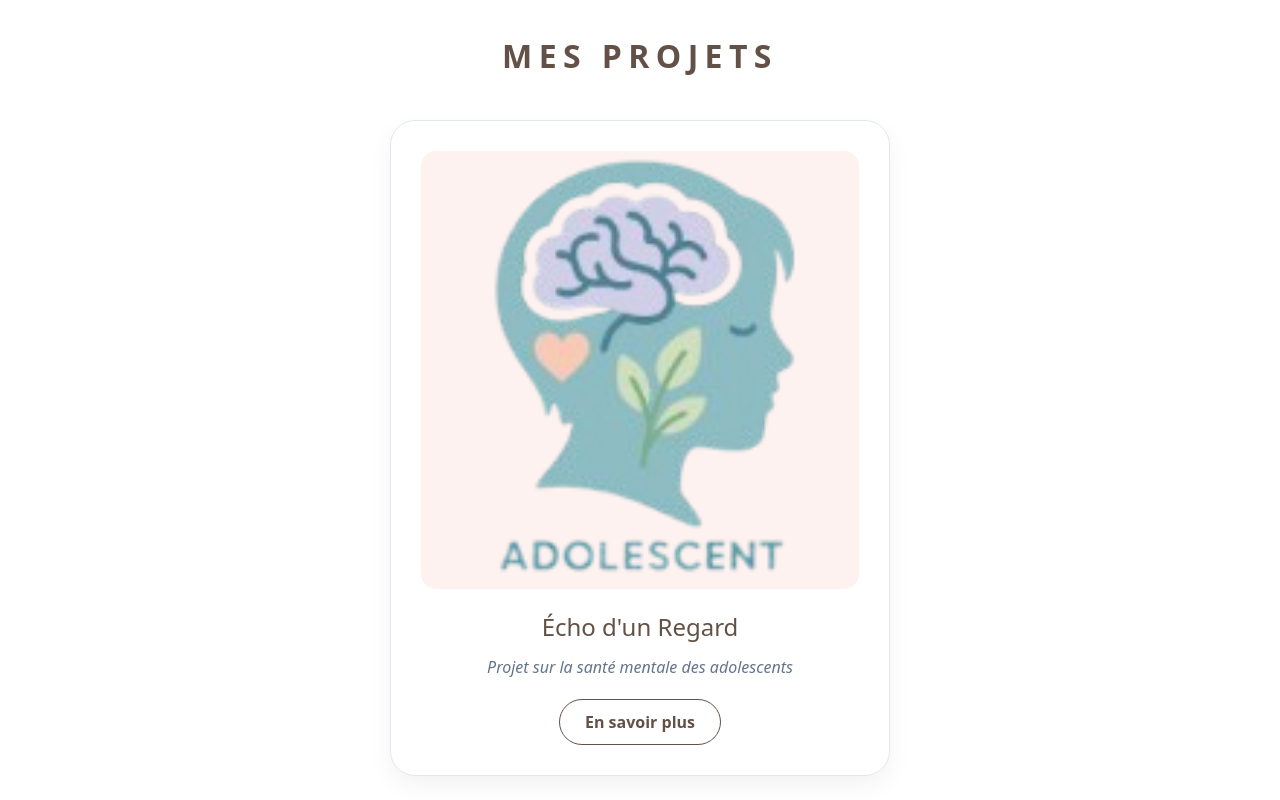
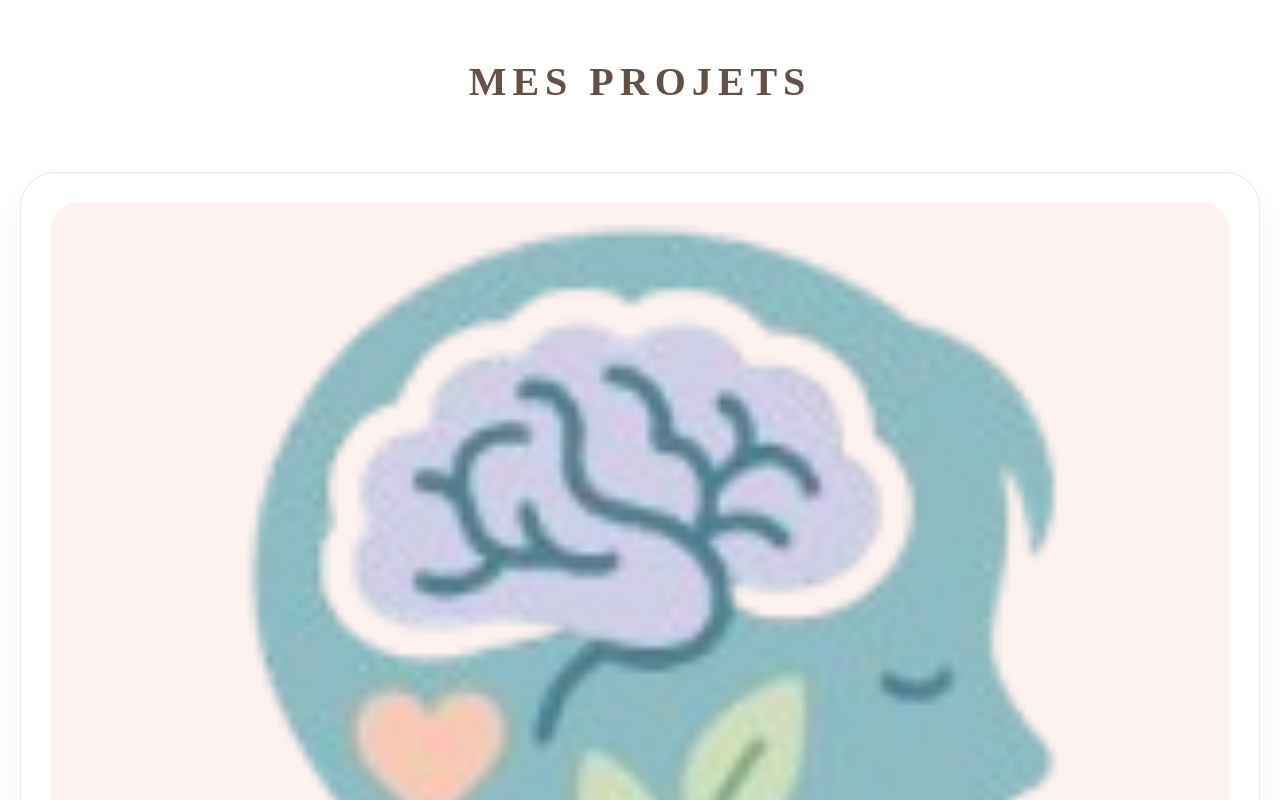
Before and after one commit to Llewenaa/portfolio-marie, a React (Vite) app: page / in a window 1280 px wide. Shown: the part 1040-1840 px from the top of the page. Built offline with nearby package versions, Linux system fonts and the light colour scheme; the HTML template or start-up script is replaced by a standard one.

Commit message:
modification

```diff
--- a/src/components/Profil.jsx
+++ b/src/components/Profil.jsx
@@ -56,7 +56,7 @@ export default function Profil() {
   >
     Marie, développeuse web passionnée par l'empathie numérique
   </h3>
-  <br></br>
+
   <p
     className="text-lg md:text-xl italic"
     style={{
--- a/src/components/Projets.jsx
+++ b/src/components/Projets.jsx
@@ -42,27 +42,55 @@ export default function Projets() {
   const [projetSelectionne, setProjetSelectionne] = useState(null);
 
   return (
-    <section id="projets" style={{ padding: '60px 20px', backgroundColor: '#ffffff', position: 'relative' }}>
-      <h2 style={{ textAlign: 'center', color: '#635147', marginBottom: '40px', fontSize: '2rem', letterSpacing: '0.2em', fontFamily: 'inherit', fontWeight: 'bold' }}>
+    <section id="projets" style={{ padding: '80px 20px', backgroundColor: '#ffffff' }}>
+      {/* Titre avec police élégante */}
+      <h2 style={{
+        textAlign: 'center',
+        color: '#635147',
+        marginBottom: '60px',
+        fontSize: '2.5rem',
+        letterSpacing: '0.15em',
+        fontFamily: "'Playfair Display', serif", // Police élégante
+        fontWeight: 'bold'
+      }}>
         MES PROJETS
       </h2>
 
-      {/* GRILLE DES PROJETS */}
-      <div style={{ display: 'flex', flexDirection: 'column', gap: '40px', alignItems: 'center' }}>
+      {/* GRILLE DES PROJETS RESPONSIVE (Grâce à Tailwind) */}
+      <div className="grid grid-cols-1 md:grid-cols-2 lg:grid-cols-3 gap-10 max-w-7xl mx-auto">
         {projetsData.map((projet) => (
           <div key={projet.id} style={{
-            width: '100%', maxWidth: '500px', backgroundColor: '#ffffff', borderRadius: '25px',
-            padding: '30px', boxShadow: '0 10px 25px rgba(0,0,0,0.05)', border: '1px solid #e2e8f0', textAlign: 'center'
+            backgroundColor: '#ffffff',
+            borderRadius: '35px',
+            padding: '30px',
+            boxShadow: '0 15px 35px rgba(0,0,0,0.05)',
+            border: '1px solid #e2e8f0',
+            textAlign: 'center',
+            display: 'flex',
+            flexDirection: 'column',
+            justifyContent: 'space-between'
           }}>
-            <div style={{ width: '100%', aspectRatio: '1/1', borderRadius: '15px', marginBottom: '20px', overflow: 'hidden', backgroundColor: '#FDF2F0' }}>
-              <img src={projet.image} alt={projet.titre} style={{ width: '100%', height: '100%', objectFit: 'cover' }} />
+            <div>
+              <div style={{ width: '100%', aspectRatio: '1/1', borderRadius: '25px', marginBottom: '25px', overflow: 'hidden', backgroundColor: '#FDF2F0' }}>
+                <img src={projet.image} alt={projet.titre} style={{ width: '100%', height: '100%', objectFit: 'cover' }} />
+              </div>
+              <h3 style={{ fontSize: '1.6rem', color: '#635147', marginBottom: '12px', fontFamily: "'Playfair Display', serif" }}>{projet.titre}</h3>
+              <p style={{ color: '#64748b', marginBottom: '25px', fontStyle: 'italic', fontFamily: "'Lora', serif", fontSize: '1.05rem' }}>{projet.desc}</p>
             </div>
-            <h3 style={{ fontSize: '1.5rem', color: '#635147', marginBottom: '10px' }}>{projet.titre}</h3>
-            <p style={{ color: '#64748b', marginBottom: '20px', fontStyle: 'italic' }}>{projet.desc}</p>
 
             <button
               onClick={() => setProjetSelectionne(projet)}
-              style={{ padding: '10px 25px', borderRadius: '50px', border: '1px solid #635147', background: 'none', color: '#635147', cursor: 'pointer', fontWeight: 'bold' }}
+              style={{
+                padding: '12px 30px',
+                borderRadius: '50px',
+                border: '1.5px solid #7BA6C6', // Ton bleu pour le bouton
+                background: 'none',
+                color: '#7BA6C6',
+                cursor: 'pointer',
+                fontWeight: 'bold',
+                transition: 'all 0.3s ease',
+                fontFamily: "'Montserrat', sans-serif"
+              }}
             >
               En savoir plus
             </button>
@@ -70,7 +98,7 @@ export default function Projets() {
         ))}
       </div>
 
-      {/* LA MODALE : CENTRAGE ABSOLU ET EFFET BLUR */}
+      {/* LA MODALE : CENTRAGE ABSOLU ET SÉCURITÉ DES BORDS */}
 {projetSelectionne && (
   <div
     onClick={() => setProjetSelectionne(null)}
@@ -78,30 +106,30 @@ export default function Projets() {
       position: 'fixed',
       top: 0,
       left: 0,
-      width: '100%',
-      height: '100%',
+      width: '100vw', // Utilisation de vw/vh pour couvrir tout l'écran
+      height: '100vh',
       backgroundColor: 'rgba(255, 255, 255, 0.4)',
       backdropFilter: 'blur(12px)',
       WebkitBackdropFilter: 'blur(12px)',
       display: 'flex',
-      alignItems: 'center',
-      justifyContent: 'center',
+      alignItems: 'center', // Centre verticalement
+      justifyContent: 'center', // Centre horizontalement
       zIndex: 9999,
-      padding: '20px'
+      padding: '20px' // Cette marge empêche la carte de toucher les bords de l'écran
     }}
   >
     <div
       onClick={(e) => e.stopPropagation()}
       style={{
         backgroundColor: 'white',
-        width: '100%',
-        maxWidth: '600px',
-        maxHeight: '85vh',
+        width: 'calc(100% - 40px)', // Prend toute la place moins les marges
+        maxWidth: '650px', // Mais ne dépasse jamais 650px sur ordinateur
+        maxHeight: '85vh', // Ne touche jamais le haut ou le bas (laisse 7.5% de vide en haut et en bas)
         borderRadius: '35px',
         padding: '30px',
         position: 'relative',
-        overflowY: 'auto', // Permet de scroller à l'intérieur de la card
-        boxShadow: '0 25px 50px -12px rgba(0,0,0,0.2)',
+        overflowY: 'auto', // Permet de scroller si le texte est long
+        boxShadow: '0 25px 50px -12px rgba(0,0,0,0.15)',
         display: 'flex',
         flexDirection: 'column'
       }}
@@ -118,20 +146,22 @@ export default function Projets() {
         ✕
       </button>
 
-      {/* Image de tête */}
-     <img
-  src={projetSelectionne.imagePopup || projetSelectionne.image}
-  style={{ width: '100%', borderRadius: '20px', marginBottom: '20px', flexShrink: 0 }}
-  alt="différents projets"
-/>
+      {/* Image */}
+      <img
+        src={projetSelectionne.imagePopup || projetSelectionne.image}
+        style={{ width: '100%', borderRadius: '20px', marginBottom: '20px', flexShrink: 0 }}
+        alt=""
+      />
 
-      {/* Texte */}
-      <h2 style={{ color: '#635147', marginBottom: '15px', fontFamily: 'inherit', fontSize: '1.5rem' }}>{projetSelectionne.titre}</h2>
-      <p style={{ color: '#635147', lineHeight: '1.6', textAlign: 'left' }}>
+      {/* Contenu texte */}
+      <h2 style={{ color: '#635147', marginBottom: '15px', fontFamily: "'Playfair Display', serif" }}>
+        {projetSelectionne.titre}
+      </h2>
+      <p style={{ color: '#475569', lineHeight: '1.6', textAlign: 'left', fontFamily: "'Lora', serif" }}>
         {projetSelectionne.details || projetSelectionne.desc}
       </p>
 
-      {/* Bouton pour fermer en bas (plus pratique sur mobile) */}
+      {/* Bouton Fermer en bas pour l'accessibilité mobile */}
       <button
         onClick={() => setProjetSelectionne(null)}
         style={{
@@ -140,7 +170,7 @@ export default function Projets() {
           fontWeight: 'bold', cursor: 'pointer', flexShrink: 0
         }}
       >
-        Fermer
+        Retour
       </button>
     </div>
   </div>
```
